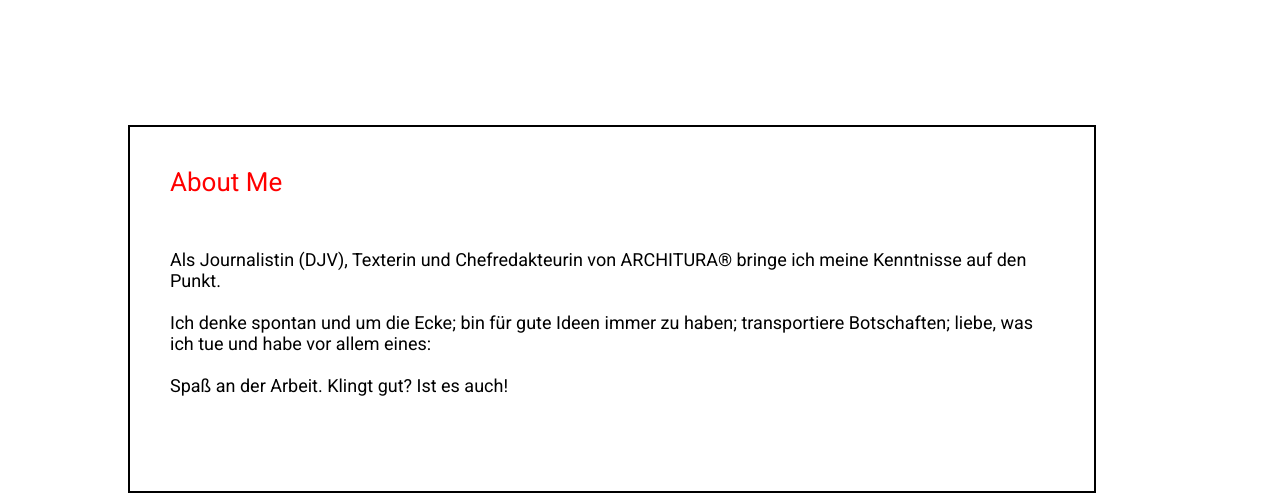
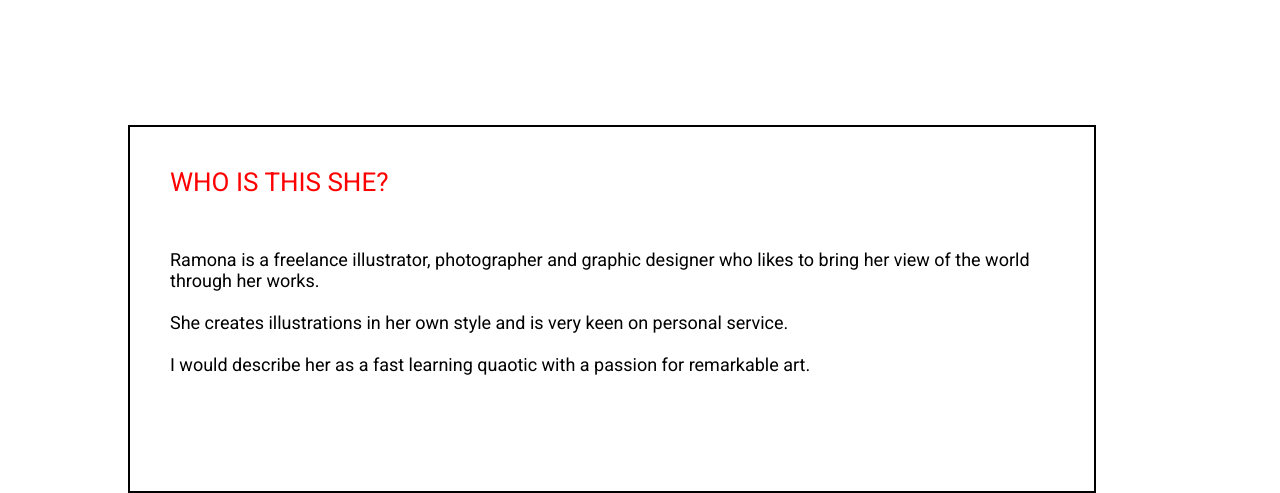
Before and after one commit to RamonaBerg/simplified-setup, a website: page index.html in a window 1280 px wide. Shown: the part 3151-3644 px from the top of the page. Drawn offline with Linux system fonts and the light colour scheme.

Commit message:
added text

```diff
--- a/index.html
+++ b/index.html
@@ -75,10 +75,10 @@
 </div>
 
 <div id="myselftext">
-  <h1><span class="hightlight">About Me</span></h1><br><br>
-  <p>Als Journalistin (DJV), Texterin und Chefredakteurin von ARCHITURA® bringe ich meine Kenntnisse auf den Punkt. <br><br>
-  Ich denke spontan und um die Ecke; bin für gute Ideen immer zu haben; transportiere Botschaften; liebe, was ich tue und habe vor allem eines:<br><br>
-  Spaß an der Arbeit. Klingt gut? Ist es auch!</p>
+  <h1><span class="hightlight">WHO IS THIS SHE?</span></h1><br><br>
+  <p>Ramona is a freelance illustrator, photographer and graphic designer who likes to bring her view of the world through her works.<br><br>
+    She creates illustrations in her own style and is very keen on personal service.<br><br>
+    I would describe her as a fast learning quaotic with a passion for remarkable art.</p>
 </div>
 
  </section>
```
Also changed, not shown: uebermich.html (+5 -3 lines).
